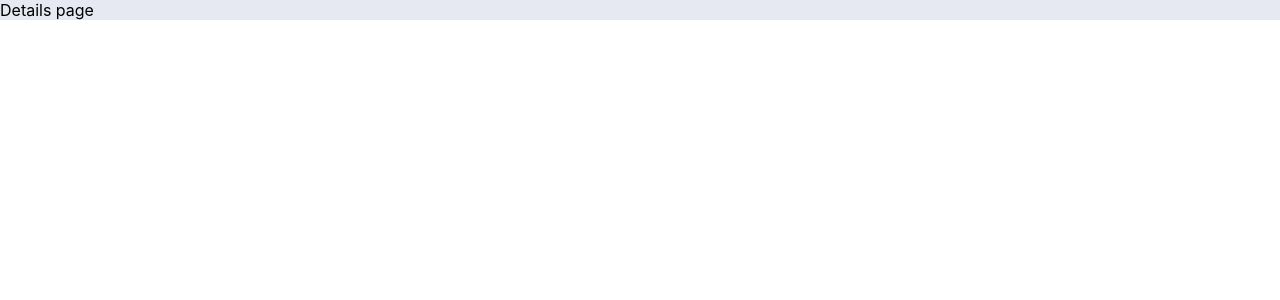
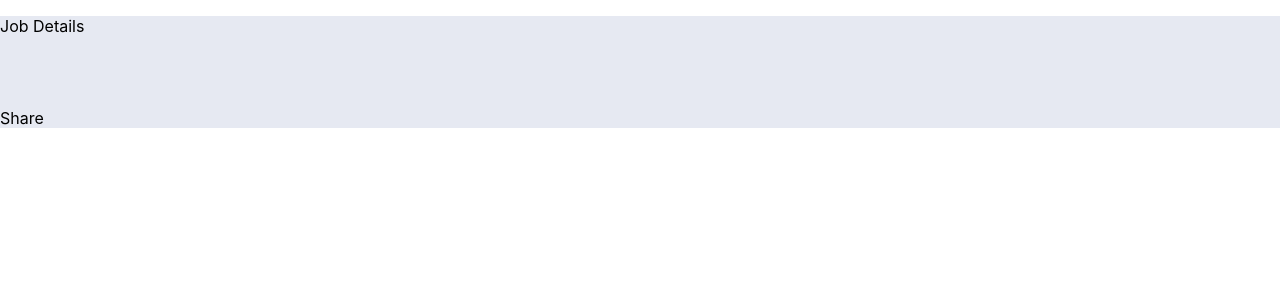
Before and after one commit to Selim96/jobs-list, a React (Create React App) app: page /635ee6d304601d61a71951f6 in a window 1280 px wide. Shown: the top 300 px of the page. Built offline with nearby package versions, Linux system fonts and the light colour scheme.

Commit message:
start details

```diff
--- a/src/components/Details/Details.tsx
+++ b/src/components/Details/Details.tsx
@@ -1,9 +1,30 @@
-import React from "react";
+import React, { useEffect } from "react";
+import { useSelector } from "react-redux";
+import { useAppDispatch } from "../../redux/hooks";
+import Loader from "../Loader";
+import s from "./Details.module.scss";
 
 const Details: React.FC = () => {
+    useEffect(() => {
+
+    }, []);
+
+
     return (
-        <div>
-            Details page
+        <div className={s.detailsPage}>
+            <header>
+                <p>Job Details</p>
+                <div>
+                    <svg width={15} height={15}>
+
+                    </svg>
+                    <div className={s.share}>
+                        <svg width={15} height={15}></svg>
+                        <p>Share</p>
+                    </div>
+                </div>
+            </header>
+
         </div>
     )
 }
```
